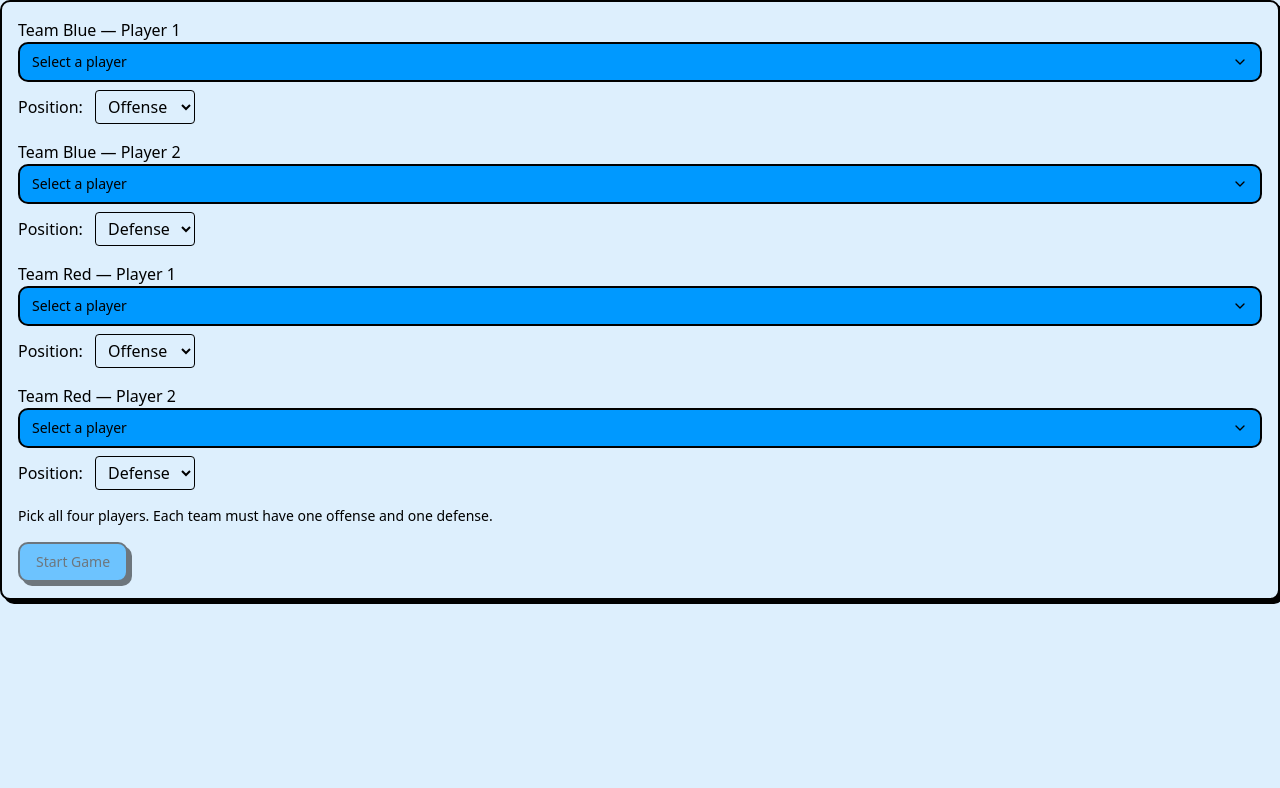
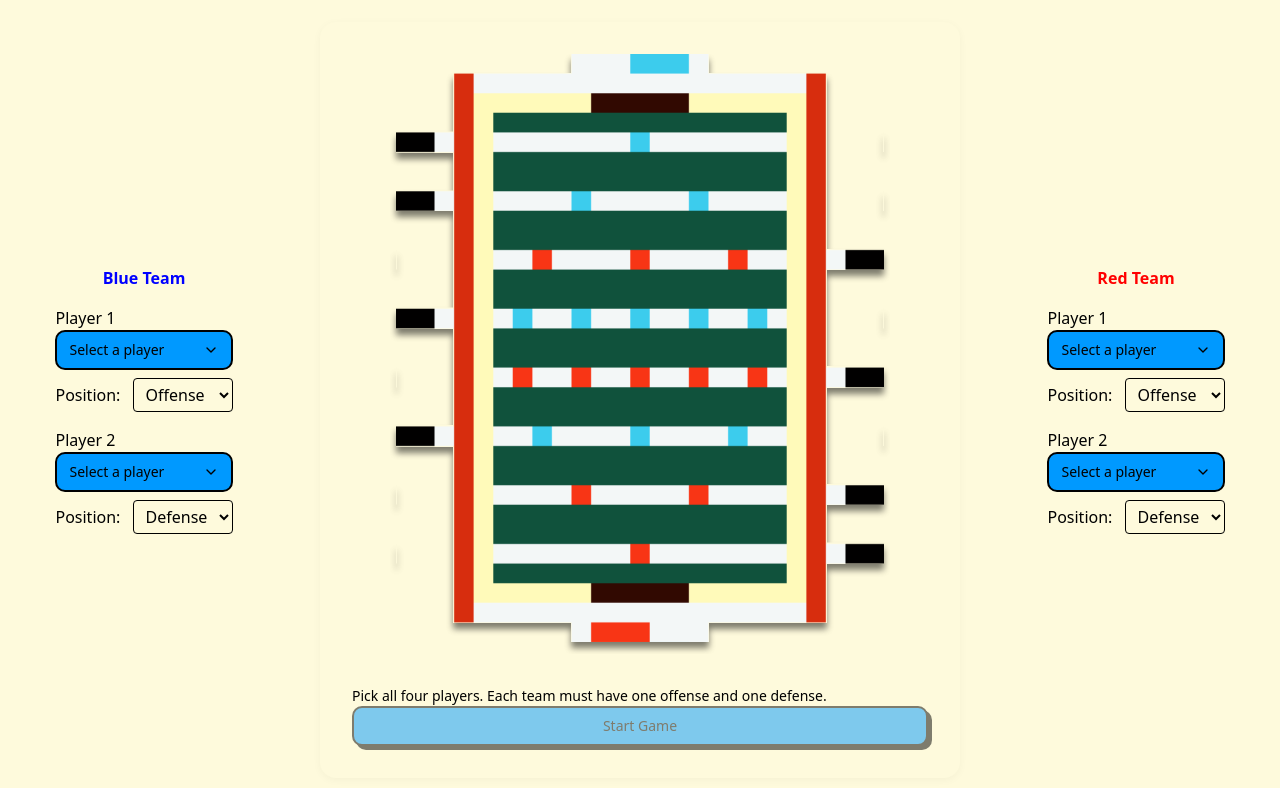
Before and after one commit to Csermakd/foosgoos, a React (Vite) app in the folder frontend/: page /create-game in a window 1280 px wide. Shown: the top 788 px of the page. Built offline with nearby package versions, Linux system fonts and the light colour scheme.

Commit message:
Imported Foosball Table and Added to CreateGame
Need Further Styling

```diff
--- a/frontend/src/pages/CreateGame.tsx
+++ b/frontend/src/pages/CreateGame.tsx
@@ -1,28 +1,26 @@
 import React, { useState } from 'react';
 import { useNavigate } from 'react-router-dom';
 import { useDispatch } from 'react-redux';
-import { Card } from '@/components/ui/Card';
 import { Button } from '@/components/ui/button';
 import PlayerSelect from '@/components/PlayerSelect';
 import { setPlayers } from '@/features/game/gameSlice';
-
-type Props = {};
+import FooseballTable from '../assets/Foosball Table.svg';
 
 type Position = 'offense' | 'defense';
 
 // TODO: Fetch player options from redux store once implemented
 const playerOptions = ['Alice', 'Bob', 'Charlie', 'Diana', 'Ethan', 'Fiona'];
 
-const CreateGame = (props: Props) => {
+const CreateGame = () => {
   const [bluePlayer1Name, setBluePlayer1Name] = useState<string>('');
   const [bluePlayer2Name, setBluePlayer2Name] = useState<string>('');
-  const [redPlayer1Name,  setRedPlayer1Name]  = useState<string>('');
-  const [redPlayer2Name,  setRedPlayer2Name]  = useState<string>('');
+  const [redPlayer1Name, setRedPlayer1Name] = useState<string>('');
+  const [redPlayer2Name, setRedPlayer2Name] = useState<string>('');
 
   const [bluePlayer1Position, setBluePlayer1Position] = useState<Position>('offense');
   const [bluePlayer2Position, setBluePlayer2Position] = useState<Position>('defense');
-  const [redPlayer1Position,  setRedPlayer1Position]  = useState<Position>('offense');
-  const [redPlayer2Position,  setRedPlayer2Position]  = useState<Position>('defense');
+  const [redPlayer1Position, setRedPlayer1Position] = useState<Position>('offense');
+  const [redPlayer2Position, setRedPlayer2Position] = useState<Position>('defense');
 
   const navigate = useNavigate();
   const dispatch = useDispatch();
@@ -56,12 +54,12 @@ const CreateGame = (props: Props) => {
     dispatch(
       setPlayers({
         blue: [
-            {name: bluePlayer1Name, position: bluePlayer1Position},
-            {name: bluePlayer2Name, position: bluePlayer2Position}
+          { name: bluePlayer1Name, position: bluePlayer1Position },
+          { name: bluePlayer2Name, position: bluePlayer2Position }
         ],
         red: [
-            {name: redPlayer1Name, position: redPlayer1Position},
-            {name: redPlayer2Name, position: redPlayer2Position}
+          { name: redPlayer1Name, position: redPlayer1Position },
+          { name: redPlayer2Name, position: redPlayer2Position }
         ],
       })
     );
@@ -70,10 +68,28 @@ const CreateGame = (props: Props) => {
   };
 
   return (
-    <Card className="p-4 space-y-4">
-      <form onSubmit={handleSubmit} className="space-y-4">
+    <div
+      style={{
+        display: 'flex',
+        alignItems: 'center',
+        justifyContent: 'center',
+        background: '#FEFADC',
+        minHeight: '100vh',
+        width: '100vw',
+        gap: '2rem',
+      }}
+    >
+      {/* Blue Team Selection */}
+      <div style={{
+        flex: 1,
+        display: 'flex',
+        flexDirection: 'column',
+        alignItems: 'center',
+        gap: '1rem',
+      }}>
+        <h2 style={{ color: 'blue', fontWeight: 'bold' }}>Blue Team</h2>
         <PlayerSelect
-          label="Team Blue — Player 1"
+          label="Player 1"
           players={getAvailablePlayers(bluePlayer1Name)}
           value={bluePlayer1Name}
           onChange={setBluePlayer1Name}
@@ -81,15 +97,51 @@ const CreateGame = (props: Props) => {
           onPositionChange={setBluePlayer1Position}
         />
         <PlayerSelect
-          label="Team Blue — Player 2"
+          label="Player 2"
           players={getAvailablePlayers(bluePlayer2Name)}
           value={bluePlayer2Name}
           onChange={setBluePlayer2Name}
           position={bluePlayer2Position}
           onPositionChange={setBluePlayer2Position}
         />
+      </div>
+
+      {/* Foosball Table SVG */}
+      <div style={{
+        flex: 2,
+        display: 'flex',
+        flexDirection: 'column',
+        alignItems: 'center',
+        justifyContent: 'center',
+        background: '#FEFADC',
+        borderRadius: '1rem',
+        boxShadow: '0 2px 8px rgba(0,0,0,0.04)',
+        padding: '2rem',
+      }}>
+        <img src={FooseballTable} style={{ width: '100%', maxWidth: '500px', height: 'auto' }} />
+        <form onSubmit={handleSubmit} style={{ marginTop: '2rem', width: '100%' }}>
+          {!isFormValid && (
+            <p className="text-sm text-muted-foreground">
+              Pick all four players. Each team must have one offense and one defense.
+            </p>
+          )}
+          <Button type="submit" disabled={!isFormValid} style={{ width: '100%' }}>
+            Start Game
+          </Button>
+        </form>
+      </div>
+
+      {/* Red Team Selection */}
+      <div style={{
+        flex: 1,
+        display: 'flex',
+        flexDirection: 'column',
+        alignItems: 'center',
+        gap: '1rem',
+      }}>
+        <h2 style={{ color: 'red', fontWeight: 'bold' }}>Red Team</h2>
         <PlayerSelect
-          label="Team Red — Player 1"
+          label="Player 1"
           players={getAvailablePlayers(redPlayer1Name)}
           value={redPlayer1Name}
           onChange={setRedPlayer1Name}
@@ -97,25 +149,15 @@ const CreateGame = (props: Props) => {
           onPositionChange={setRedPlayer1Position}
         />
         <PlayerSelect
-          label="Team Red — Player 2"
+          label="Player 2"
           players={getAvailablePlayers(redPlayer2Name)}
           value={redPlayer2Name}
           onChange={setRedPlayer2Name}
           position={redPlayer2Position}
           onPositionChange={setRedPlayer2Position}
         />
-
-        {!isFormValid && (
-          <p className="text-sm text-muted-foreground">
-            Pick all four players. Each team must have one offense and one defense.
-          </p>
-        )}
-
-        <Button type="submit" disabled={!isFormValid}>
-          Start Game
-        </Button>
-      </form>
-    </Card>
+      </div>
+    </div>
   );
 };
 
```
Also changed, not shown: frontend/src/assets/Foosball Table.svg (added).
